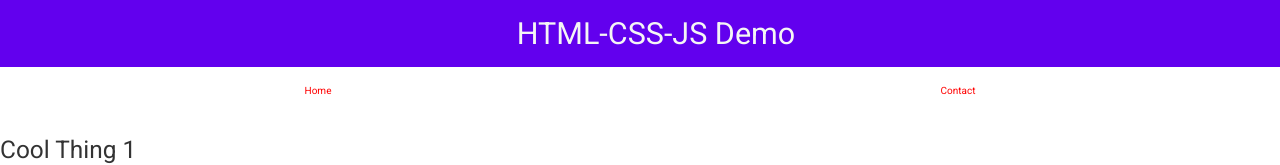
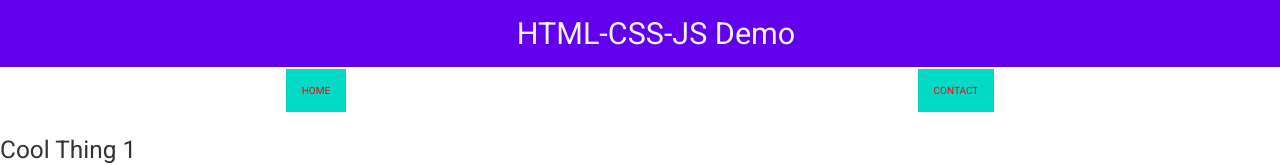
Before and after one commit to Claim-Academy-JS/html-css-js, a website: page index.html in a window 1280 px wide. Shown: the top 165 px of the page. Drawn offline with nearby package versions, Linux system fonts and the light colour scheme.

Commit message:
:lipstick: Add button class to elements

```diff
--- a/index.html
+++ b/index.html
@@ -23,10 +23,11 @@
 
     <nav>
       <ul class="flex flex-justify-content--space-around">
-        <li><a href="#">Home</a></li>
-        <li><a href="./contact/index.html">Contact</a></li>
+        <li><a href="#" class="button">Home</a></li>
+        <li><a href="./contact/index.html" class="button">Contact</a></li>
       </ul>
     </nav>
+
     <main>
       <section>
         <h2>Cool Thing 1</h2>
--- a/style.css
+++ b/style.css
@@ -87,6 +87,13 @@ nav {
   padding: 1rem 0;
 }
 
+.button {
+  background-color: var(--color-secondary);
+  min-width: 4rem;
+  padding: 1rem;
+  text-transform: uppercase;
+}
+
 .flex {
   display: flex;
 }
```
